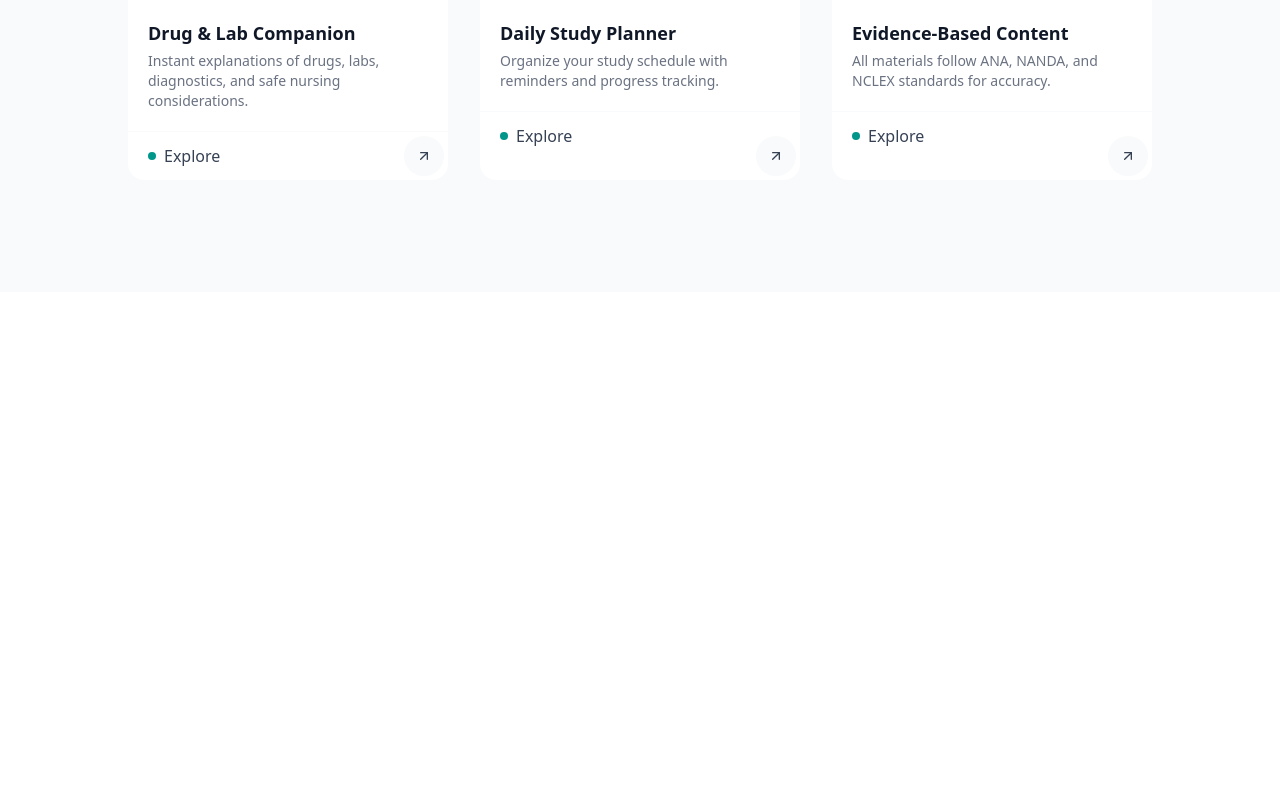
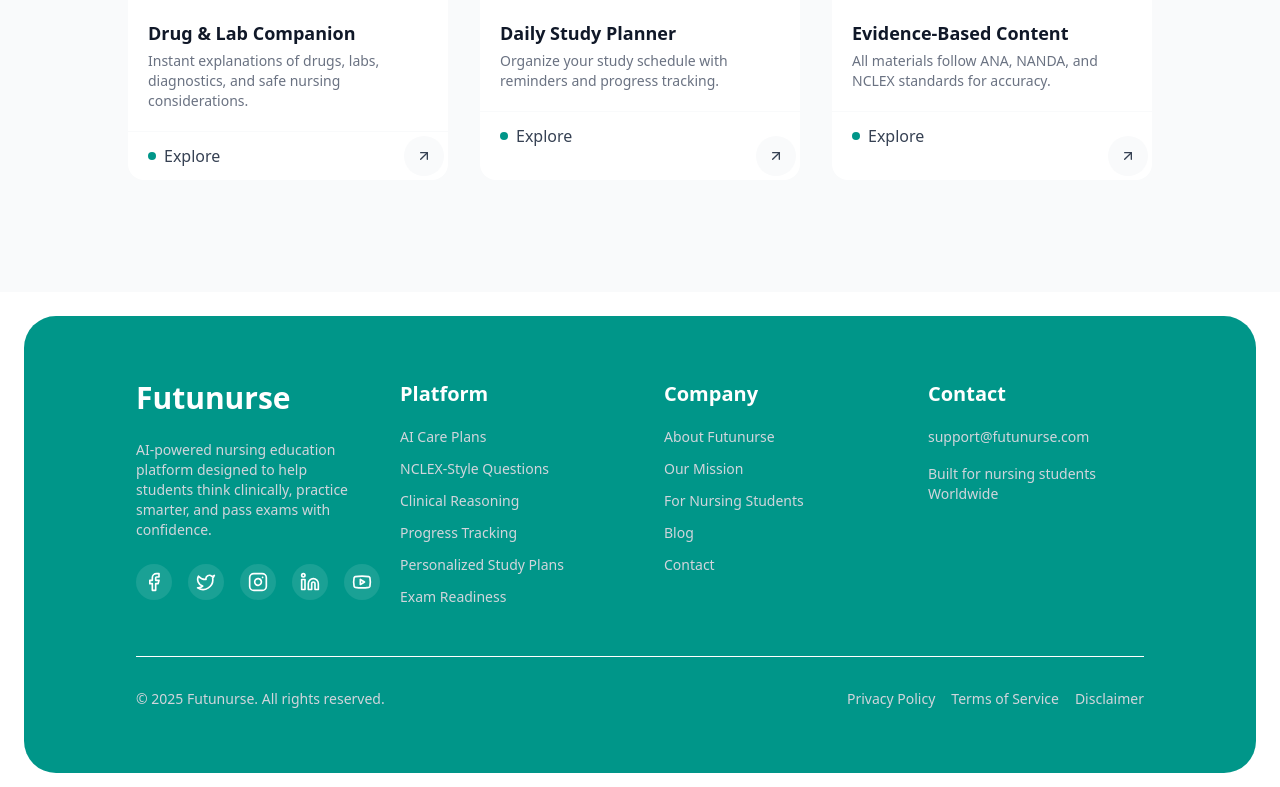
Before and after one commit to kazisolah114/futunurse, a Next.js app: page / in a window 1280 px wide. Shown: the part 2010-2797 px from the top of the page. Before the commit the page ends 2302 px from the top, so only its background shows below. Built offline with nearby package versions, Linux system fonts and the light colour scheme; no server answers.

Commit message:
Added footer section

```diff
--- a/src/app/page.tsx
+++ b/src/app/page.tsx
@@ -2,6 +2,7 @@ import Header from "@/components/landing/header/header";
 import Hero from "@/components/landing/hero/hero";
 import AboutUsSection from "@/components/landing/about-us/about-us";
 import FeaturesSection from "@/components/landing/features-section/features-section";
+import Footer from "@/components/landing/footer/footer";
 
 export default function Home() {
   return (
@@ -14,6 +15,9 @@ export default function Home() {
         <AboutUsSection />
         <FeaturesSection />
       </main>
+      <div className="p-6 max-sm:p-3">
+        <Footer />
+      </div>
     </>
   );
 }
--- /dev/null
+++ b/src/components/landing/footer/footer.tsx
@@ -0,0 +1,132 @@
+import { Facebook, Instagram, Linkedin, Twitter, Youtube } from 'lucide-react';
+import Link from 'next/link'
+
+const Footer = () => {
+    return (
+        <footer className="bg-teal-600 text-white py-16 rounded-4xl">
+            <div className="xl:px-28 lg:px-10 max-lg:px-5 mx-auto">
+                <div className="grid grid-cols-1 md:grid-cols-2 lg:grid-cols-4 gap-12">
+
+                    {/* Brand */}
+                    <div className="space-y-6">
+                        <h2 className="text-3xl font-bold">Futunurse</h2>
+                        <p className="text-sm text-gray-300">
+                            AI-powered nursing education platform designed to help students think clinically, practice smarter, and pass exams with confidence.
+                        </p>
+                        <div className="flex space-x-4">
+                            <Link href="#" className="bg-white/10 p-2 rounded-full hover:bg-white/20 transition-colors">
+                                <Facebook className="w-5 h-5" />
+                                <span className="sr-only">Facebook</span>
+                            </Link>
+                            <Link href="#" className="bg-white/10 p-2 rounded-full hover:bg-white/20 transition-colors">
+                                <Twitter className="w-5 h-5" />
+                                <span className="sr-only">Twitter</span>
+                            </Link>
+                            <Link href="#" className="bg-white/10 p-2 rounded-full hover:bg-white/20 transition-colors">
+                                <Instagram className="w-5 h-5" />
+                                <span className="sr-only">Instagram</span>
+                            </Link>
+                            <Link href="#" className="bg-white/10 p-2 rounded-full hover:bg-white/20 transition-colors">
+                                <Linkedin className="w-5 h-5" />
+                                <span className="sr-only">LinkedIn</span>
+                            </Link>
+                            <Link href="#" className="bg-white/10 p-2 rounded-full hover:bg-white/20 transition-colors">
+                                <Youtube className="w-5 h-5" />
+                                <span className="sr-only">YouTube</span>
+                            </Link>
+                        </div>
+                    </div>
+
+                    {/* Features */}
+                    <div>
+                        <h3 className="text-xl font-semibold mb-4">Platform</h3>
+                        <ul className="space-y-2">
+                            {[
+                                'AI Care Plans',
+                                'NCLEX-Style Questions',
+                                'Clinical Reasoning',
+                                'Progress Tracking',
+                                'Personalized Study Plans',
+                                'Exam Readiness'
+                            ].map((feature) => (
+                                <li key={feature}>
+                                    <Link href="#" className="text-sm text-gray-300 hover:text-white transition-colors">
+                                        {feature}
+                                    </Link>
+                                </li>
+                            ))}
+                        </ul>
+                    </div>
+
+                    {/* Company */}
+                    <div>
+                        <h3 className="text-xl font-semibold mb-4">Company</h3>
+                        <ul className="space-y-2">
+                            {[
+                                'About Futunurse',
+                                'Our Mission',
+                                'For Nursing Students',
+                                'Blog',
+                                'Contact'
+                            ].map((item) => (
+                                <li key={item}>
+                                    <Link href="#" className="text-sm text-gray-300 hover:text-white transition-colors">
+                                        {item}
+                                    </Link>
+                                </li>
+                            ))}
+                        </ul>
+                    </div>
+
+                    {/* Contact */}
+                    <div className="space-y-4">
+                        <h3 className="text-xl font-semibold mb-4">Contact</h3>
+                        <div>
+                            <a
+                                href="mailto:support@futunurse.com"
+                                className="text-sm text-gray-300 hover:text-white transition-colors"
+                            >
+                                support@futunurse.com
+                            </a>
+                        </div>
+                        <div>
+                            <p className="text-sm text-gray-300">
+                                Built for nursing students <br />
+                                Worldwide
+                            </p>
+                        </div>
+                    </div>
+                </div>
+
+                {/* Bottom */}
+                <div className="mt-12 pt-8 border-t border-white flex flex-col md:flex-row justify-between items-center">
+                    <p className="text-sm text-gray-300">
+                        &copy; {new Date().getFullYear()} Futunurse. All rights reserved.
+                    </p>
+                    <div className="mt-4 md:mt-0">
+                        <ul className="flex space-x-4 text-sm">
+                            <li>
+                                <Link href="#" className="text-gray-300 hover:text-white transition-colors">
+                                    Privacy Policy
+                                </Link>
+                            </li>
+                            <li>
+                                <Link href="#" className="text-gray-300 hover:text-white transition-colors">
+                                    Terms of Service
+                                </Link>
+                            </li>
+                            <li>
+                                <Link href="#" className="text-gray-300 hover:text-white transition-colors">
+                                    Disclaimer
+                                </Link>
+                            </li>
+                        </ul>
+                    </div>
+                </div>
+
+            </div>
+        </footer>
+    );
+};
+
+export default Footer;
```
